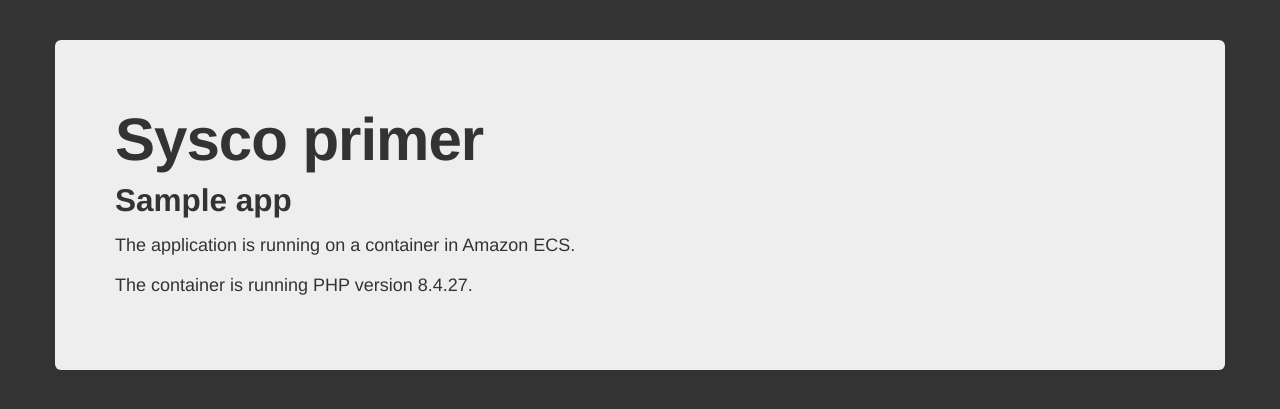
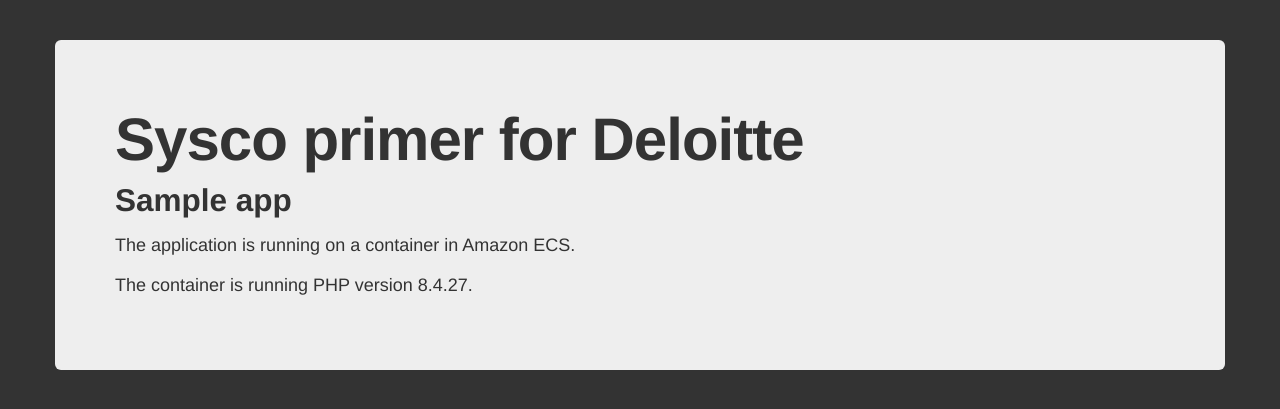
Before and after one commit to aws-samples/ecs-demo-php-simple-app, a PHP site: page / in a window 1280 px wide. Shown: the top 409 px of the page. Run offline with PHP 8.4, Linux system fonts and the light colour scheme.

Commit message:
Change for deloitte presentation
Simple change for the Deliotters

```diff
--- a/src/index.php
+++ b/src/index.php
@@ -15,7 +15,7 @@
     <body>
         <div class="container">
             <div class="hero-unit">
-                <h1>Sysco primer</h1>
+                <h1>Sysco primer for Deloitte</h1>
                 <h2>Sample app</h2>
                 <p>The application is running on a container in Amazon ECS.</p>
                 <p>The container is running PHP version <?php echo phpversion(); ?>.</p>
```
